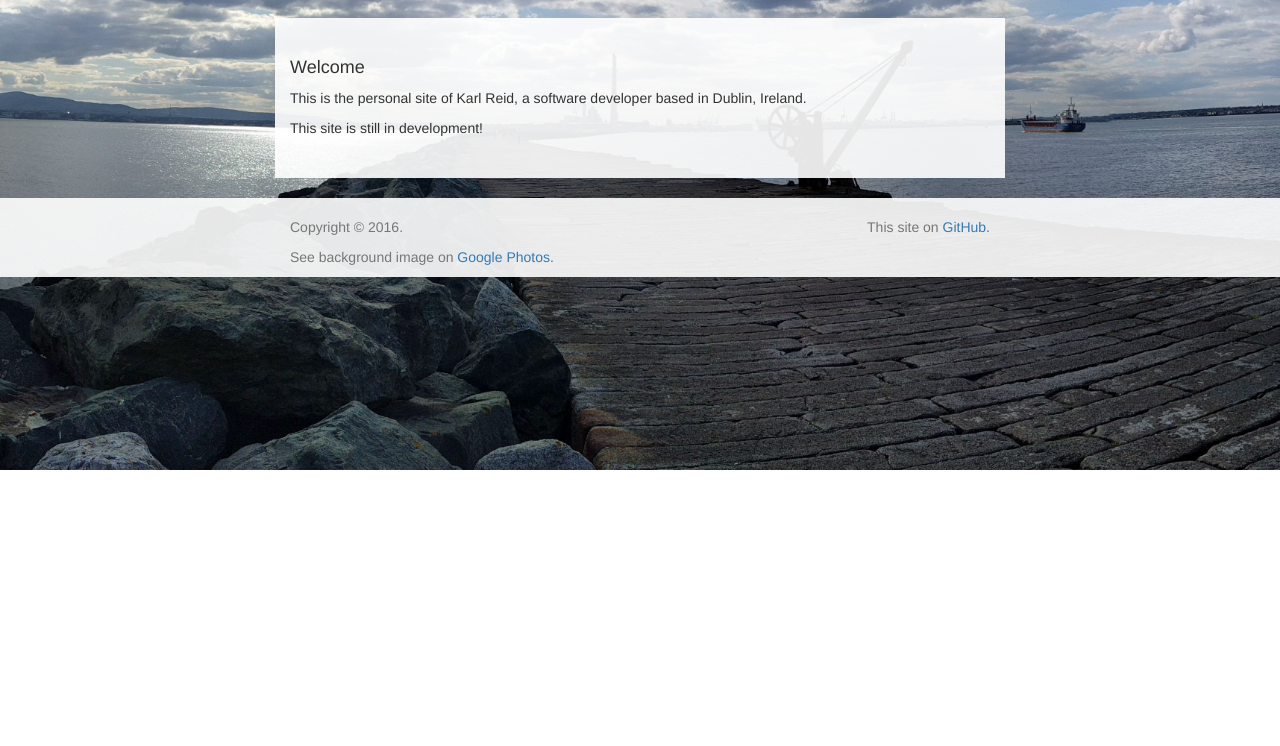
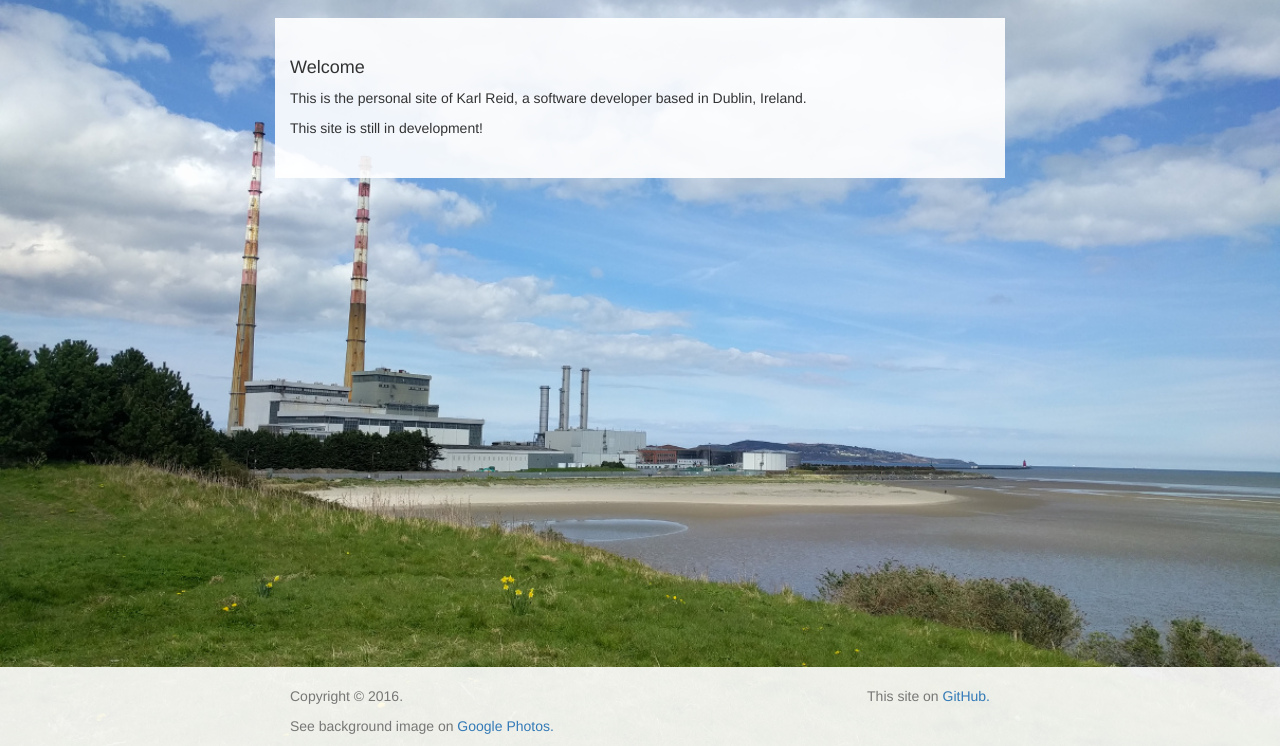
Before and after one commit to karlr42/karlreid.ie, a website: page app/index.html in a window 1280 px wide. Shown: the part 54-800 px from the top of the page. Drawn offline with nearby package versions, Linux system fonts and the light colour scheme; some packages are replaced by stand-ins of ours; files that its build step writes are made by us from their sources.

Commit message:
get background image working properly

```diff
--- a/app/styles/home.css
+++ b/app/styles/home.css
@@ -6,14 +6,25 @@
 */
 
 body {
-	background: url(../images/seawall_wide.jpg) no-repeat center center;
+	background: url(../images/poolbeg.jpg) no-repeat center center;
+	background-attachment: fixed;
 	background-size: cover;
+	margin-bottom: 80px;
+}
+
+html {
+	position: relative;
+	min-height: 100%;
 }
 
 .footer {
+	position: absolute;
+	bottom: 0;
+	width: 100%;
 	background: #fff;
 	background: rgba(255,255,255,0.9);
 }
+
 
 .box {
 	margin-bottom: 20px;
```
Also changed, not shown: app/images/poolbeg.jpg (added), app/images/seawall_wide.jpg (deleted), app/images/yeoman.png (deleted). Lines whose indentation alone changed are shown as unchanged.
